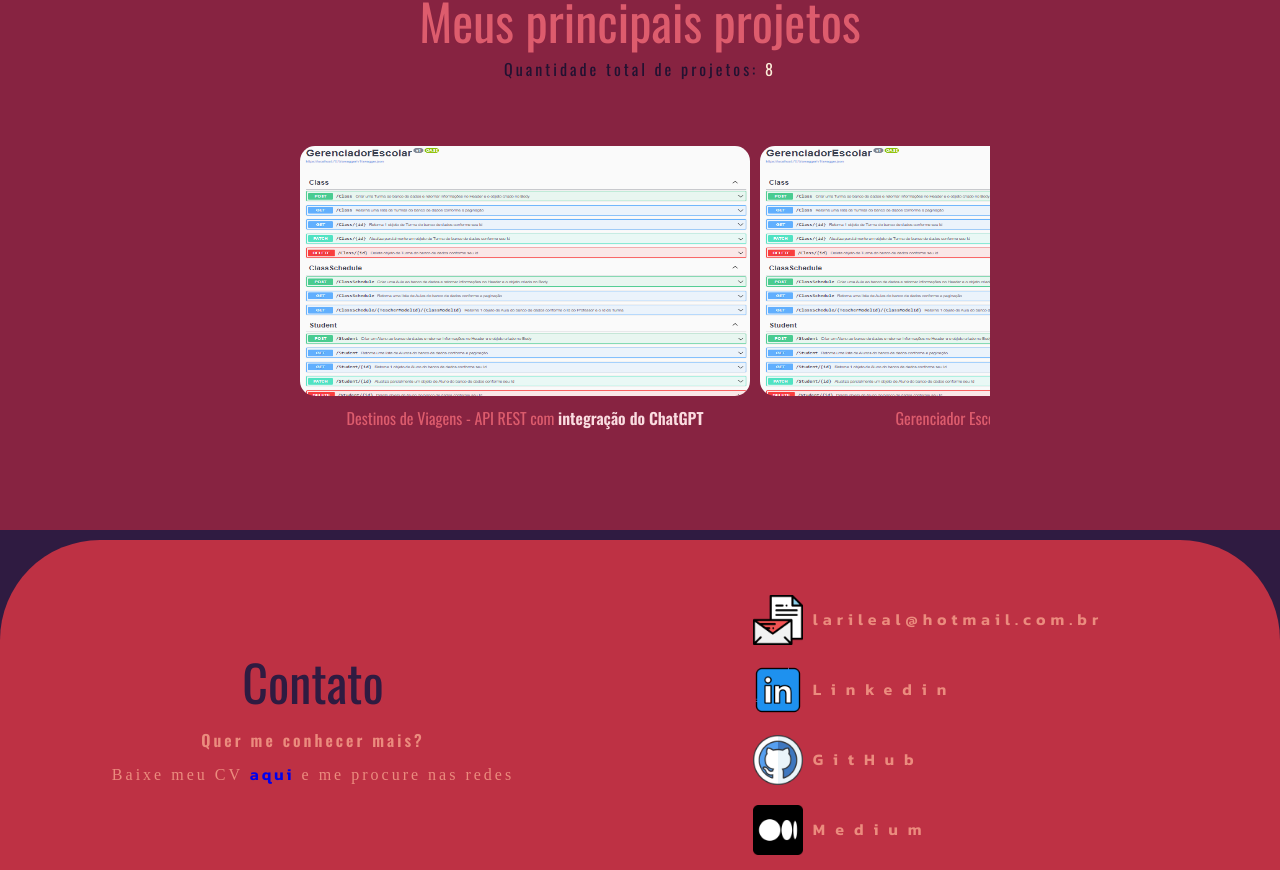
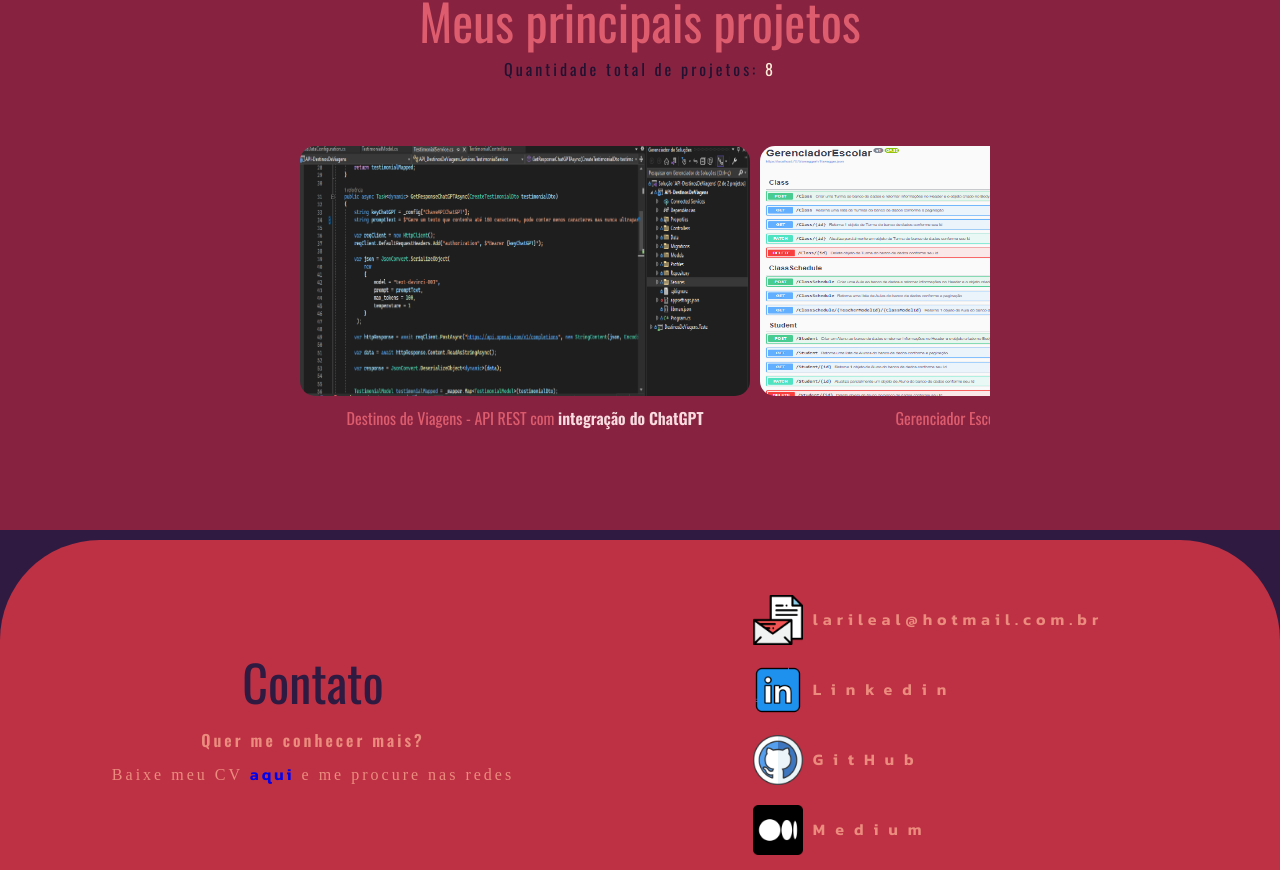
Before and after one commit to LariLealDias/Portifolio, an Angular app: page / in a window 1280 px wide. Shown: the part 1874-2744 px from the top of the page. Built offline with nearby package versions, Linux system fonts and the light colour scheme.

Commit message:
feat: adding new IMG  ChatGPT Project

```diff
--- a/src/app/componentes/projetos/projetos.component.html
+++ b/src/app/componentes/projetos/projetos.component.html
@@ -12,7 +12,7 @@
 
     <a href="https://github.com/LariLealDias/API-DestinosDeViagens" target="_blank">
       <div class="project">
-        <img src="assets/imgs/projetos/schoolmanager-back.PNG">
+        <img src="assets/imgs/projetos/DestinosDeViagens-ChatGPT.PNG">
         <p class="subtitle-project">Destinos de Viagens - API REST com <strong class="strong-subtitle">integração do ChatGPT</strong></p>
       </div>
     </a>
```
Also changed, not shown: src/assets/imgs/projetos/DestinosDeViagens-ChatGPT.PNG (added).
